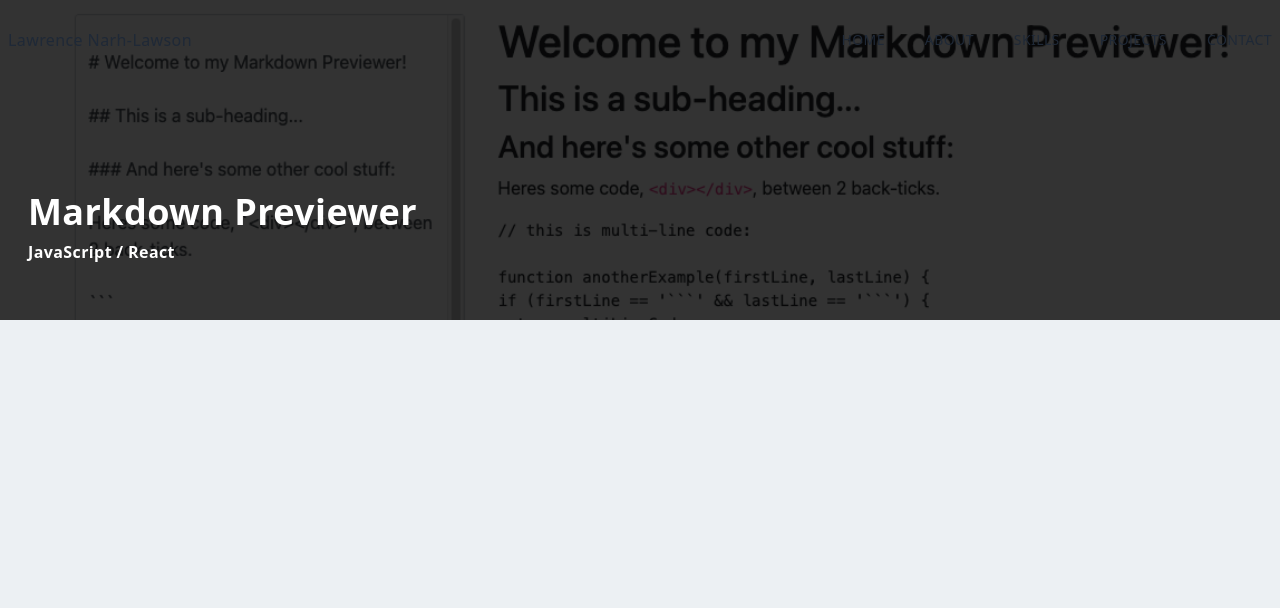
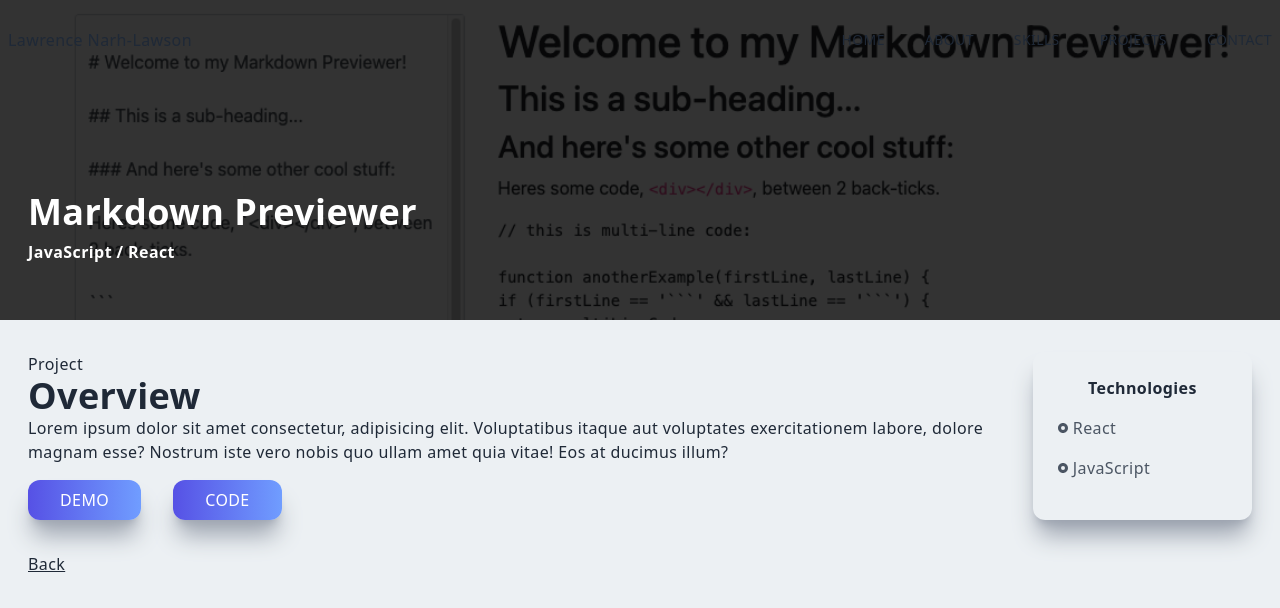
Before and after one commit to lawlawson/portfolio-july, a Next.js app: page /previewer in a window 1280 px wide. Shown: the top 608 px of the page. Built offline with nearby package versions, Linux system fonts and the light colour scheme.

Commit message:
Finished template for project

```diff
--- a/pages/previewer.jsx
+++ b/pages/previewer.jsx
@@ -1,6 +1,8 @@
 import React from 'react';
 import Image from 'next/image';
+import Link from 'next/link';
 import previewImg from '../public/assets/projects/previewImg.png';
+import { RiRadioButtonFill } from 'react-icons/ri';
 
 const Previewer = () => {
   return (
@@ -19,6 +21,39 @@
           <h3>JavaScript / React</h3>
         </div>
       </div>
+
+      <div className='max-w-[1240px] mx-auto p-2 grid md:grid-cols-5 gap-8 pt-8'>
+        <div className='col-span-4'>
+          <p>Project</p>
+          <h2>Overview</h2>
+          <p>
+            Lorem ipsum dolor sit amet consectetur, adipisicing elit.
+            Voluptatibus itaque aut voluptates exercitationem labore, dolore
+            magnam esse? Nostrum iste vero nobis quo ullam amet quia vitae! Eos
+            at ducimus illum?
+          </p>
+          <button className='px-8 py-2 mt-4 mr-8'>Demo</button>
+          <button className='px-8 py-2 mt-4'>Code</button>
+        </div>
+        <div className='col-span-4 md:col-span-1 shadow-xl shadow-gray-400 rounded-xl p-4'>
+          <div className='p-2'>
+            <p className='text-center font-bold pb-2'>Technologies</p>
+            <div className='grid grid-cols-3 md:grid-cols-1'>
+              <p className='text-gray-600 py-2 flex items-center'>
+                <RiRadioButtonFill className='pr-1' />
+                React
+              </p>
+              <p className='text-gray-600 py-2 flex items-center'>
+                <RiRadioButtonFill className='pr-1' />
+                JavaScript
+              </p>
+            </div>
+          </div>
+        </div>
+        <Link href='/#projects'>
+          <p className='underline cursor-pointer'>Back</p>
+        </Link>
+      </div>
     </div>
   );
 };
```
